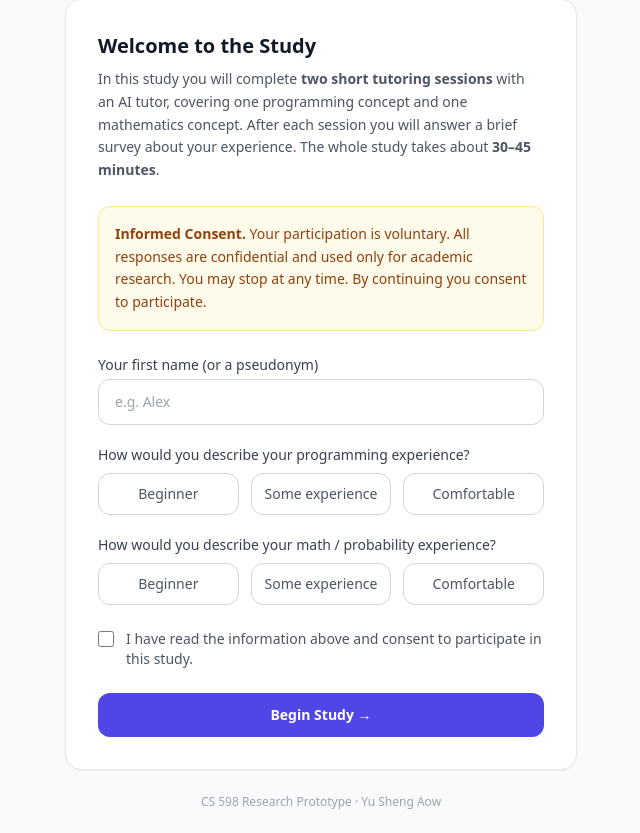
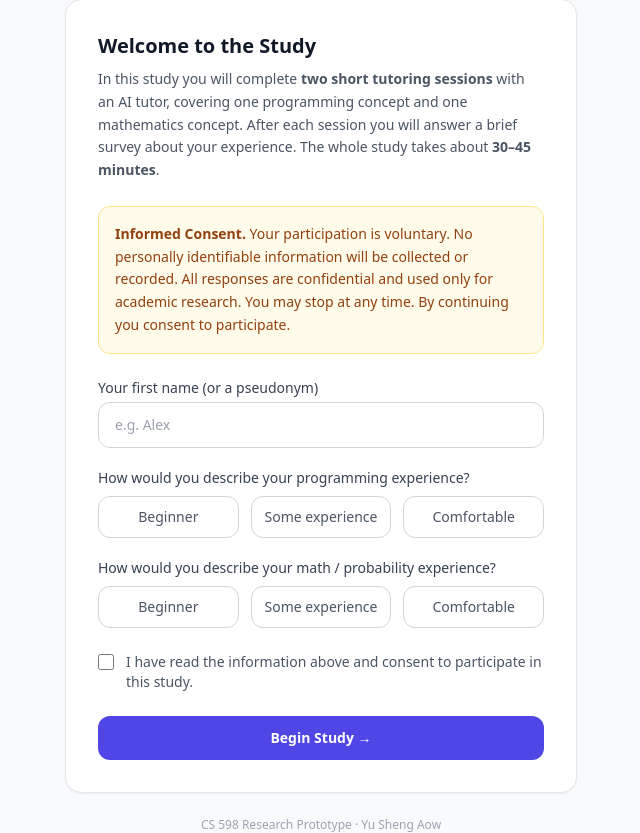
Before and after one commit to yusheng036/proximo, a FastAPI app: page / in a window 1280 px wide. Shown: the part 213-1046 px from the top of the page, without its empty margins (319-959 px from the left). Before the commit the page ends 1022 px from the top, so only its background shows below. Run offline with FastAPI, Linux system fonts and the light colour scheme; some libraries are stand-ins or nearby versions.

Commit message:
ource /Users/yusheng/Developer/proximo/.venv/bin/activate iChange irb Please enter the commit message for your changes. Lines starting

```diff
--- a/templates/index.html
+++ b/templates/index.html
@@ -29,7 +29,8 @@
 
       <div class="bg-amber-50 border border-amber-200 rounded-xl p-4 mb-6">
         <p class="text-amber-800 text-sm leading-relaxed">
-          <strong>Informed Consent.</strong> Your participation is voluntary. All responses are
+          <strong>Informed Consent.</strong> Your participation is voluntary. No personally
+          identifiable information will be collected or recorded. All responses are
           confidential and used only for academic research. You may stop at any time.
           By continuing you consent to participate.
         </p>
```
